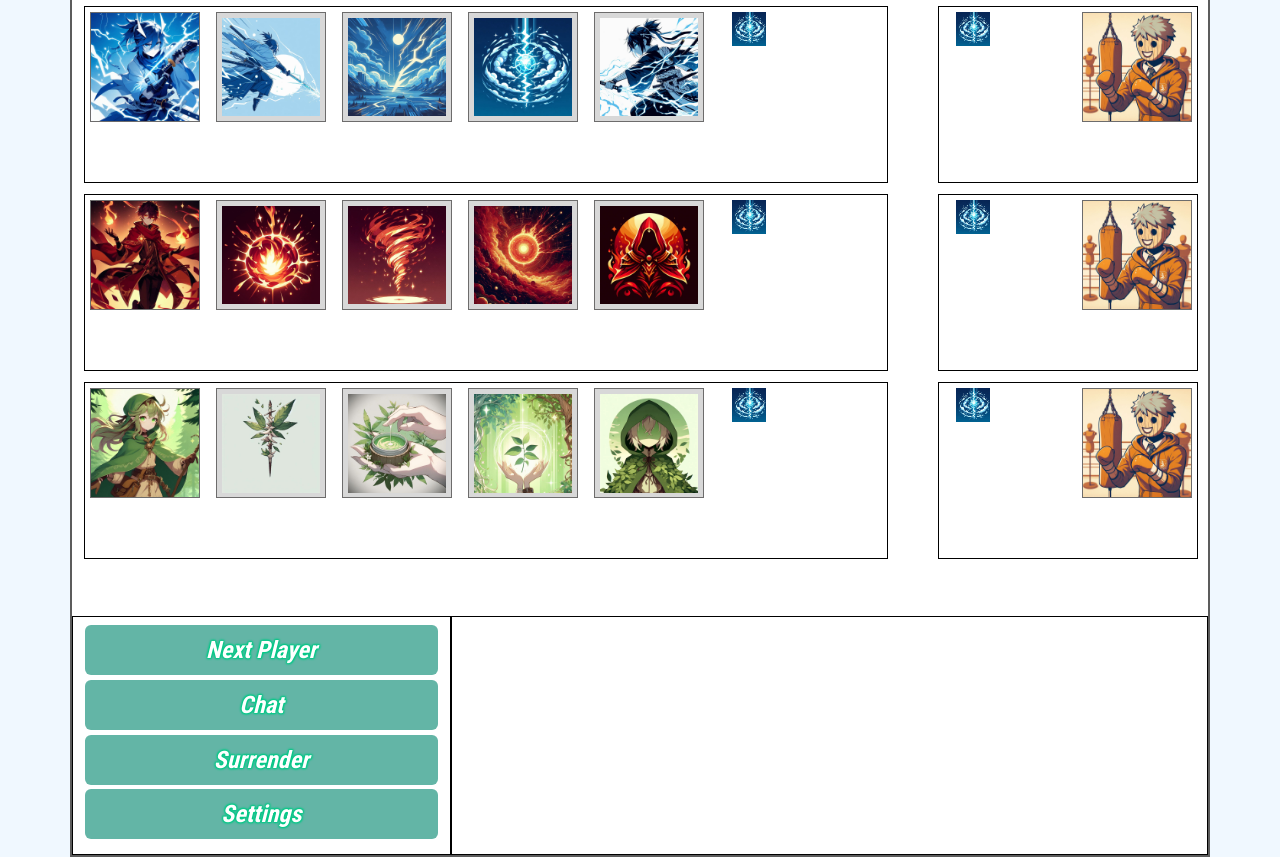
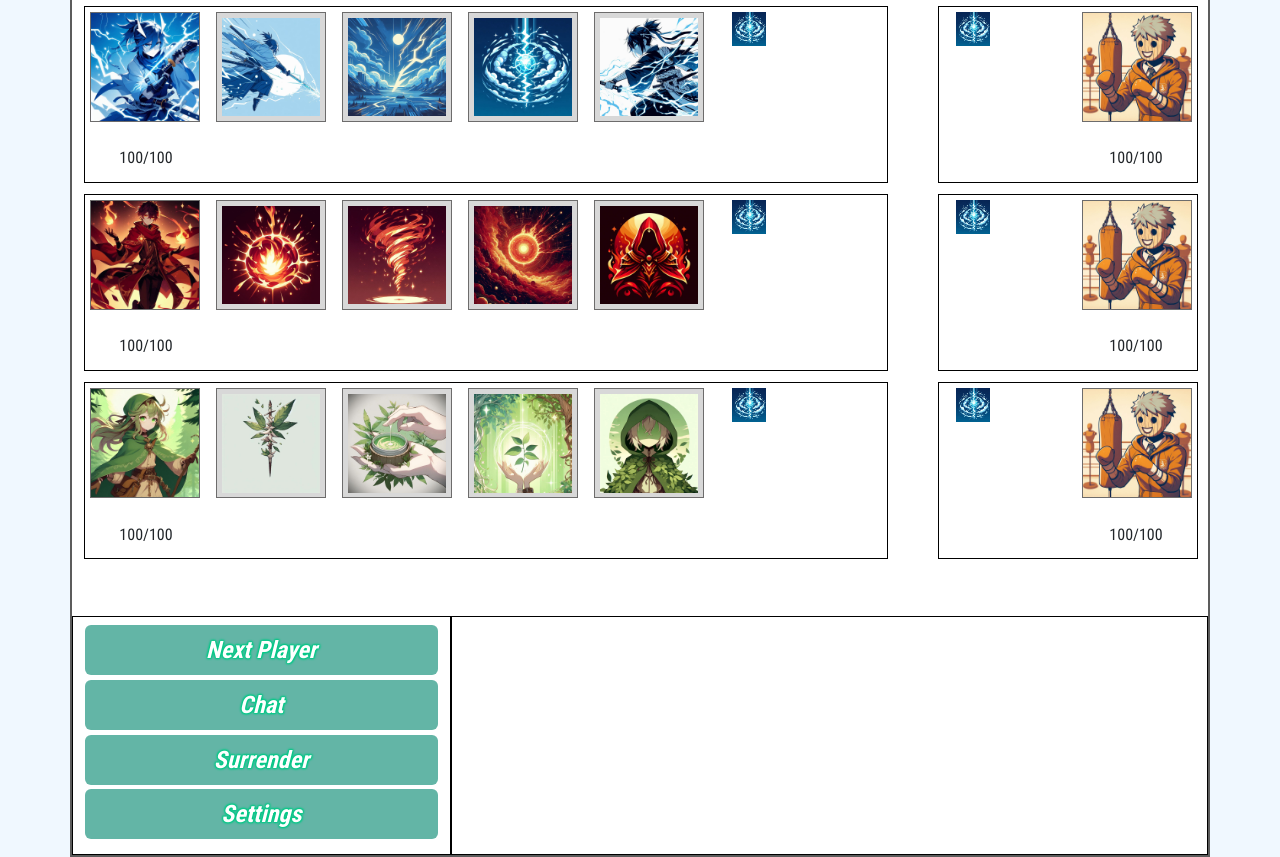
Before and after one commit to CastPJ/jade-arena-project, a website: page game.html in a window 1280 px wide. Shown: the part 23-880 px from the top of the page. Drawn offline with nearby package versions, Linux system fonts and the light colour scheme; files whose address does not match are found by name.

Commit message:
temporary hp bars

```diff
--- a/game-styles.css
+++ b/game-styles.css
@@ -169,6 +169,10 @@ body {
   width: 100%;
 }
 
+.hp {
+  text-align: center;
+}
+
 /* Enemy Field */
 
 .enemy-field-lower {
--- a/game.html
+++ b/game.html
@@ -155,7 +155,7 @@
                 </div>
               </div>
               <div class="row resource-row">
-                <div class="col resource-col"></div>
+                <div class="col resource-col hp">100/100</div>
                 <div class="col resource-col"></div>
                 <div class="col resource-col"></div>
                 <div class="col resource-col"></div>
@@ -226,7 +226,7 @@
                 </div>
               </div>
               <div class="row resource-row">
-                <div class="col resource-col"></div>
+                <div class="col resource-col hp">100/100</div>
                 <div class="col resource-col"></div>
                 <div class="col resource-col"></div>
                 <div class="col resource-col"></div>
@@ -296,7 +296,7 @@
                 </div>
               </div>
               <div class="row resource-row">
-                <div class="col resource-col"></div>
+                <div class="col resource-col hp">100/100</div>
                 <div class="col resource-col"></div>
                 <div class="col resource-col"></div>
                 <div class="col resource-col"></div>
@@ -343,7 +343,9 @@
               </div>
               <div class="row resource-row">
                 <div class="col resource-col enemy-resource-col"></div>
-                <div class="col resource-col enemy-resource-col"></div>
+                <div class="col resource-col enemy-resource-col hp">
+                  100/100
+                </div>
               </div>
             </div>
             <div class="row champion-row enemy-row">
@@ -381,7 +383,9 @@
               </div>
               <div class="row resource-row">
                 <div class="col resource-col enemy-resource-col"></div>
-                <div class="col resource-col enemy-resource-col"></div>
+                <div class="col resource-col enemy-resource-col hp">
+                  100/100
+                </div>
               </div>
             </div>
             <div class="row champion-row enemy-row">
@@ -419,7 +423,9 @@
               </div>
               <div class="row resource-row">
                 <div class="col resource-col enemy-resource-col"></div>
-                <div class="col resource-col enemy-resource-col"></div>
+                <div class="col resource-col enemy-resource-col hp">
+                  100/100
+                </div>
               </div>
             </div>
           </div>
```
